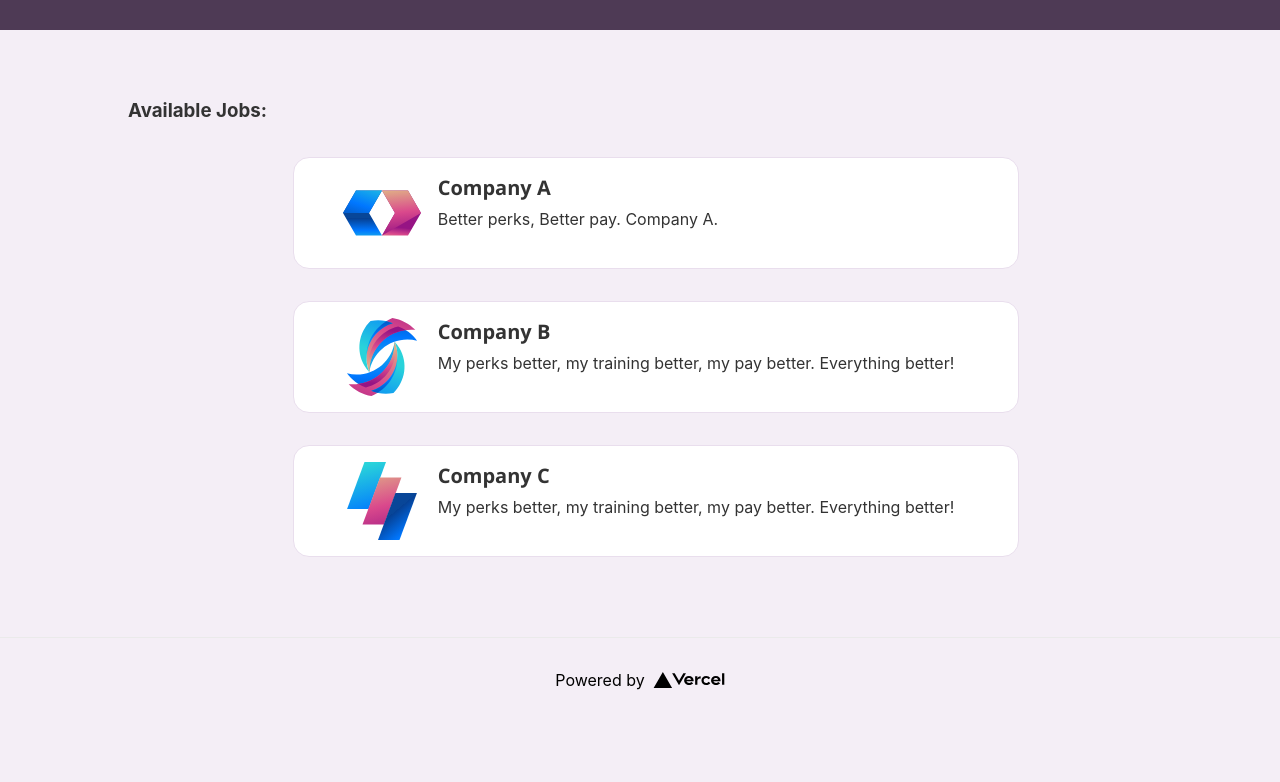
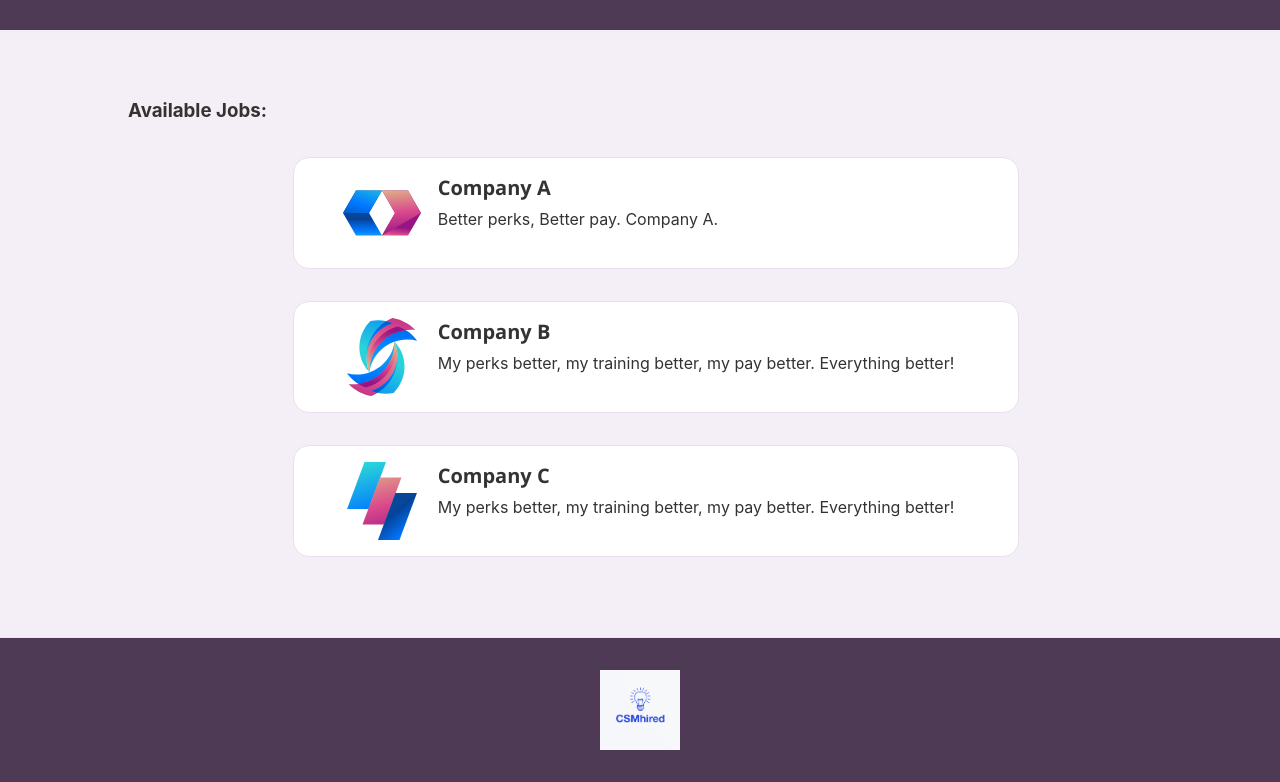
Before and after one commit to SandMoshi/Tyche, a Next.js app in the folder csmhired/: page / in a window 1280 px wide. Shown: the part 535-1317 px from the top of the page. Before the commit the page ends 1257 px from the top, so only its background shows below. Built offline with nearby package versions, Linux system fonts and the light colour scheme.

Commit message:
Updated footer to include logo

```diff
--- a/csmhired/pages/homepage.tsx
+++ b/csmhired/pages/homepage.tsx
@@ -10,6 +10,7 @@ import QuickFiltersRow from "../components/quickFiltersRow/quickFiltersRow";
 import icon1 from "public/static/images/logo-svgrepo-com.svg";
 import icon2 from "public/static/images/logo-svgrepo-com (1).svg";
 import icon3 from "public/static/images/logo-svgrepo-com (2).svg";
+import csmHiredIcon  from "public/static/images/corporate/logo_on_top.png"
 import { navLinks } from "../constants";
 
 // type imports
@@ -55,14 +56,9 @@ const Homepage: NextPage = () => {
 
       <footer className={styles.footer}>
         <a
-          href="https://vercel.com?utm_source=create-next-app&utm_medium=default-template&utm_campaign=create-next-app"
-          target="_blank"
-          rel="noopener noreferrer"
+          href="#"
         >
-          Powered by{" "}
-          <span className={styles.logo}>
-            <Image src="/vercel.svg" alt="Vercel Logo" width={72} height={16} />
-          </span>
+          <Image src={csmHiredIcon} alt="csmHired logo" width={80} height={80}/>
         </a>
       </footer>
     </>
--- a/csmhired/styles/homepage.module.css
+++ b/csmhired/styles/homepage.module.css
@@ -17,6 +17,7 @@
   border-top: 1px solid #eaeaea;
   justify-content: center;
   align-items: center;
+  background: #4e3a55;
 }
 
 .footer a {
```
Also changed, not shown: csmhired/public/static/images/corporate/logo_on_top.png (added).
